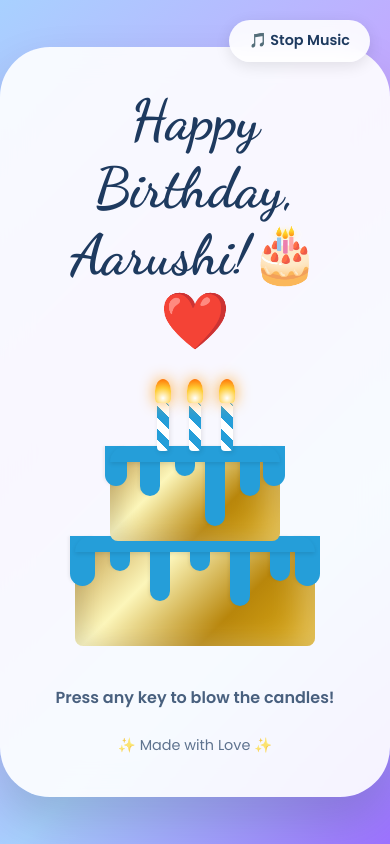
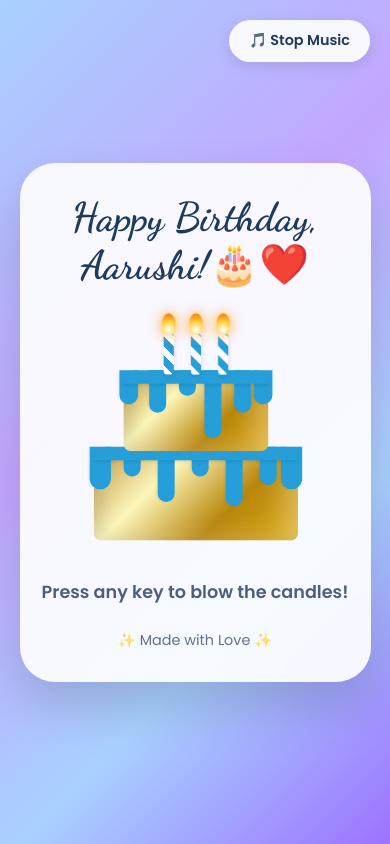
Before and after one commit to thapauseerk-ai/Aarushi, a plain HTML site: page birthday.html in a window 390 px wide. Drawn offline with nearby package versions, Linux system fonts and the light colour scheme.

Commit message:
Update birthday.html

```diff
--- a/birthday.html
+++ b/birthday.html
@@ -3,7 +3,7 @@
 <head>
     <meta charset="UTF-8">
     <meta name="viewport" content="width=device-width, initial-scale=1.0">
-    <title>Happy Birthday!!</title>
+    <title>Happy Birthday Aarushi!!</title>
     <link href="https://cdn.jsdelivr.net/npm/bootstrap@5.3.0/dist/css/bootstrap.min.css" rel="stylesheet">
     <link href="https://fonts.googleapis.com/css2?family=Dancing+Script:wght@700&family=Poppins:wght@400;600&display=swap" rel="stylesheet">
     <style>
@@ -40,7 +40,7 @@
             font-weight: 600;
             color: #1e3a5f;
             box-shadow: 0 4px 15px rgba(0,0,0,0.1);
-            z-index: 100;
+            z-index: 1001;
             transition: all 0.2s;
             cursor: pointer;
             font-size: 0.9rem;
@@ -60,7 +60,7 @@
             border-radius: 50px;
             padding: 40px;
             max-width: 550px;
-            width: 100%;
+            width: 90%;
             text-align: center;
             box-shadow: 0 25px 50px rgba(0,0,0,0.15);
             position: relative;
@@ -72,6 +72,12 @@
             font-size: 3.5rem;
             color: #1e3a5f;
             margin-bottom: 20px;
+        }
+
+        /* Responsive Title */
+        @media (max-width: 576px) {
+            h1 { font-size: 2.5rem; }
+            .card-custom { padding: 30px 20px; border-radius: 35px; }
         }
 
         /* ========== THE LUXURY SHINY CAKE ========== */
@@ -87,12 +93,19 @@
             height: 250px;
         }
 
+        /* Scale down the cake container dynamically on small screens */
+        @media (max-width: 400px) {
+            .cake-container {
+                transform: scale(0.85);
+                margin: 20px 0;
+            }
+        }
+
         .shiny-tier {
             position: absolute;
             box-shadow: inset -15px 0 30px rgba(255,255,255,0.3), inset 10px 0 20px rgba(0,0,0,0.1);
         }
 
-        /* All Tiers are now Golden */
         .tier-bottom {
             bottom: 0;
             width: 240px;
@@ -109,17 +122,14 @@
             height: 95px;
             border-radius: 35px 35px 8px 8px;
             left: 65px;
-            /* Changed to golden gradient */
             background: linear-gradient(135deg, #bf953f, #fcf6ba, #b8860b, #ddac17);
             z-index: 4;
         }
 
-        /* Heavy Sky Blue (Doraemon) Drip styling */
         .drip-line {
             position: absolute;
             top: 0; left: 0; width: 100%;
             z-index: 7;
-            /* Both top lines are now the same blue */
             background: #259ed9;
             height: 16px;
             box-shadow: 0 2px 4px rgba(0,0,0,0.1);
@@ -129,7 +139,6 @@
         .tier-bottom .drip-line { border-radius: 40px 40px 0 0; }
 
         .drip { position: absolute; border-radius: 0 0 15px 15px; z-index: 6; }
-        /* Drips are now heavier (wider) and sky blue for both tiers */
         .drip.heavy-blue { background: #259ed9; width: 20px; box-shadow: -2px 0 3px rgba(0,0,0,0.05); }
 
         .connector {
@@ -156,7 +165,6 @@
             position: relative;
             width: 12px;
             height: 48px;
-            /* Color changed to Blue and White */
             background: repeating-linear-gradient(
                 45deg,
                 #ffffff,
@@ -189,10 +197,11 @@
         .hint {
             color: #1e3a5f;
             font-weight: 600;
-            font-size: 1rem;
+            font-size: 1.1rem;
             margin-top: 20px;
             opacity: 0.8;
             min-height: 1.5em;
+            cursor: pointer;
         }
 
         .love-text {
@@ -259,7 +268,7 @@
     const canvas = document.getElementById('confettiCanvas');
     const ctx = canvas.getContext('2d');
     let particles = [];
-    const colors = ['#d4af37', '#ffffff', '#e0f0ff', '#259ed9']; // Confetti matches new cake colors
+    const colors = ['#d4af37', '#ffffff', '#e0f0ff', '#259ed9'];
 
     function resize() { canvas.width = window.innerWidth; canvas.height = window.innerHeight; }
     window.addEventListener('resize', resize);
@@ -297,7 +306,6 @@
     animate();
 
     // ==================== MUSIC SYSTEM ====================
-    // Note: You need a 'birthday-music.mp3' file in the same folder for this to work.
     let bgMusic = null;
     let musicPlaying = false;
 
@@ -326,16 +334,24 @@
     // ==================== BLOW CANDLES LOGIC ====================
     let blown = false;
 
-    window.addEventListener('keydown', () => {
+    // Detect if user is on a touch device to update hint text
+    const isTouchDevice = ('ontouchstart' in window) || (navigator.maxTouchPoints > 0);
+    const hintElement = document.getElementById('hintText');
+
+    if (isTouchDevice) {
+        hintElement.innerHTML = "Tap anywhere to blow the candles!";
+    }
+
+    function blowCandles(e) {
+        // Prevent triggering music buttons or background events unintentionally
+        if (e.target.id === 'musicToggleBtn') return;
+
         if(blown) return;
         blown = true;
 
-        // Final message with updated name
-        document.getElementById('hintText').innerHTML = " <b>Happy birthday, Aaru!</b> 🎂🎉❤️";
-
+        hintElement.innerHTML = "<b>Happy birthday, Aarushi!</b> 🎂🎉❤️";
         document.querySelectorAll('.candle').forEach(c => c.classList.add('out'));
 
-        // Explode a lot of confetti
         for(let i=0; i<500; i++) particles.push(new Particle());
 
         if (bgMusic && bgMusic.paused) {
@@ -343,18 +359,18 @@
             musicPlaying = true;
             document.getElementById('musicToggleBtn').innerHTML = '🎵 Stop Music';
         }
-    });
+    }
 
-    // Also allow clicking on hint text on mobile
-    document.getElementById('hintText').addEventListener('click', () => {
-        if(window.innerWidth < 768) {
-            window.dispatchEvent(new KeyboardEvent('keydown', {'key': ' '}));
-        }
-    });
+    // Keyboard support for Desktops
+    window.addEventListener('keydown', blowCandles);
+    // Touch/Click support for Mobile & Desktops
+    window.addEventListener('touchstart', blowCandles);
+    window.addEventListener('click', blowCandles);
 
     // ==================== MUSIC TOGGLE BUTTON ====================
     const musicBtn = document.getElementById('musicToggleBtn');
-    musicBtn.addEventListener('click', () => {
+    musicBtn.addEventListener('click', (e) => {
+        e.stopPropagation(); // Stops the candle blowing trigger when hitting the music button
         if (!bgMusic) {
             initMusic();
         }
```
